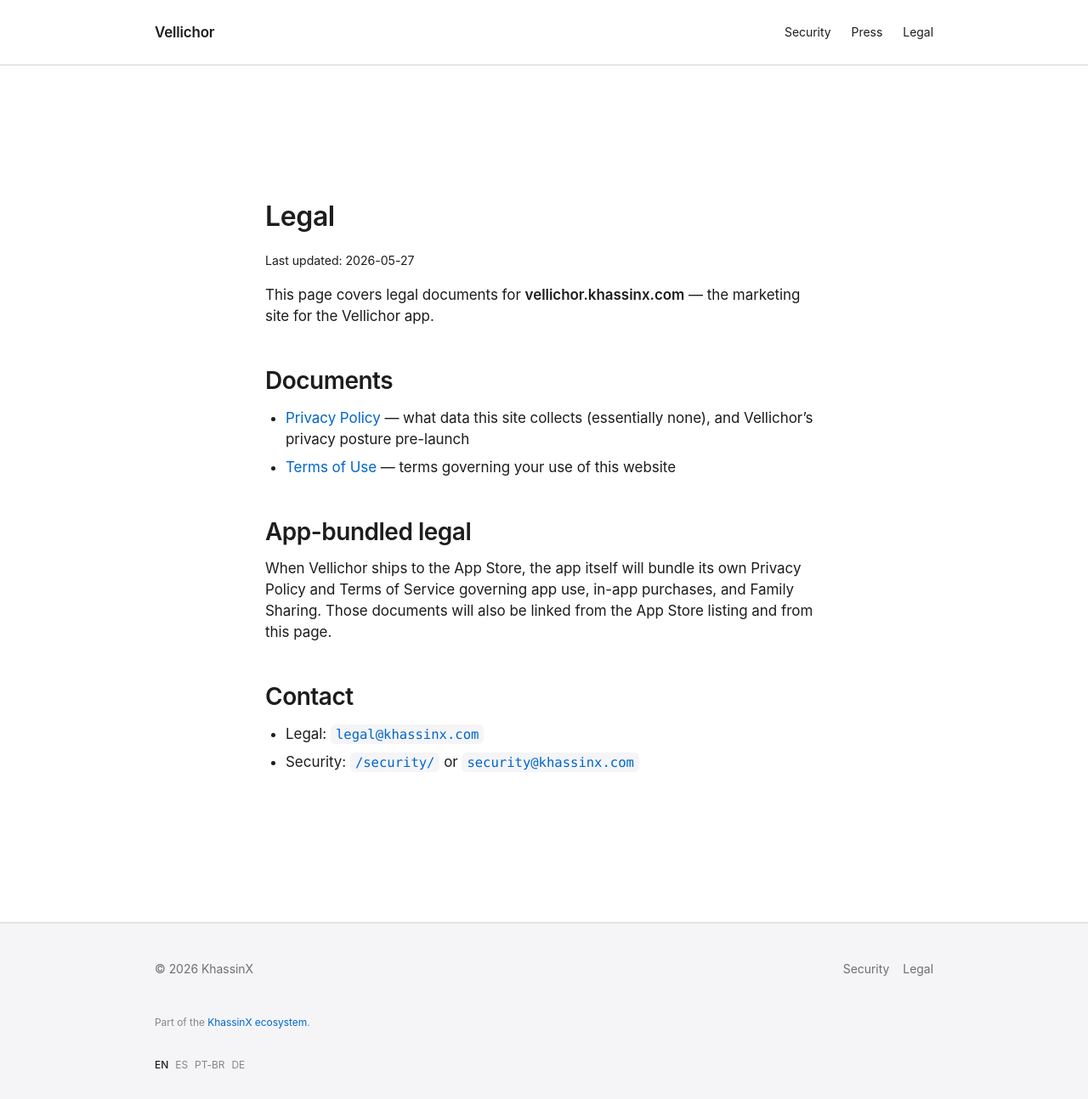
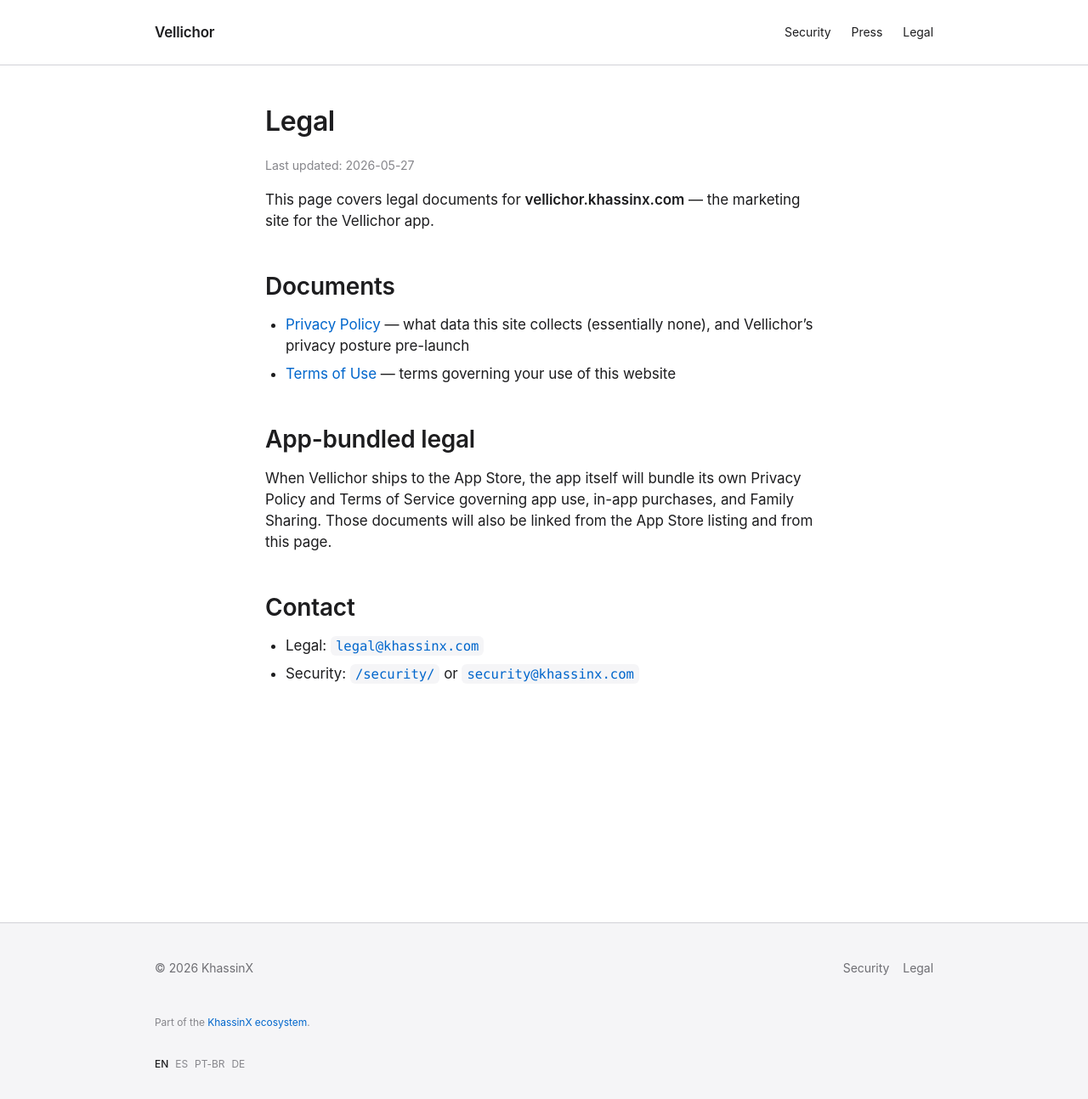
Before and after one commit to KhassinX/vellichor-web, a Jekyll site: the page built from legal/index.md, in a window 1280 px wide and 1294 px high. Shown: the whole window at 85% size. Built offline with Jekyll 4.4.1, drawn with Linux system fonts in a browser that asks for light colours.

Commit message:
chore(brand): elimina rastros legacy de paleta inventada
- _layouts/prose.html: alinea verbatim al canon del umbrella
  (article + inline padding --space-3xl en lugar de section wrapper)
- _config.yml: dropea comentario que mencionaba vellichor-tokens.css
  (no debe haber rastros del Layer 2 inventado en doc tampoco)

Forensic grep post-fix: cero matches de parchment/#6b5b4e/#faf7f1/
feature-grid/coming-soon/vellichor-tokens/--accent/--bg/--text
en ningún html/css/md/yml del repo.

```diff
--- a/_config.yml
+++ b/_config.yml
@@ -3,10 +3,7 @@ description: "PDF Q&A on-device. Apple Intelligence. Universal Apple-native."
 url: https://vellichor.khassinx.com
 lang: en
 
-# Brand layer (per WEB_PROPERTY_SPEC §2)
-# Vellichor inherits umbrella visual identity verbatim (Apple-canonical palette).
-# Si en el futuro hay una paleta Vellichor propia aprobada por Abraham,
-# cambiar a `umbrella_tokens: false` + agregar `app_tokens_css: /assets/css/vellichor-tokens.css`.
+# Brand layer (per WEB_PROPERTY_SPEC §2): hereda umbrella visual identity (Apple-canon).
 umbrella_tokens: true
 
 # Favicons
--- a/_layouts/prose.html
+++ b/_layouts/prose.html
@@ -1,10 +1,10 @@
 ---
 layout: base
 ---
-<section class="section">
-  <div class="container container-narrow prose">
-    <h1>{{ page.title }}</h1>
-    {% if page.updated %}<p><small>Last updated: {{ page.updated }}</small></p>{% endif %}
-    {{ content }}
-  </div>
-</section>
+
+<article class="container container-narrow prose" style="padding-top: var(--space-3xl); padding-bottom: var(--space-3xl);">
+  {% if page.title %}<h1>{{ page.title }}</h1>{% endif %}
+  {% if page.updated %}<p class="text-tertiary"><small>Last updated: {{ page.updated }}</small></p>{% endif %}
+
+  {{ content }}
+</article>
```
